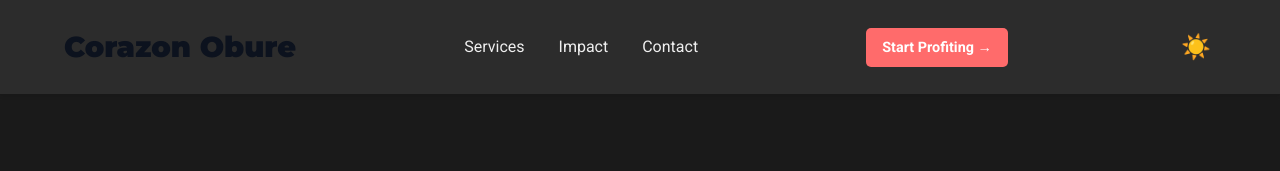
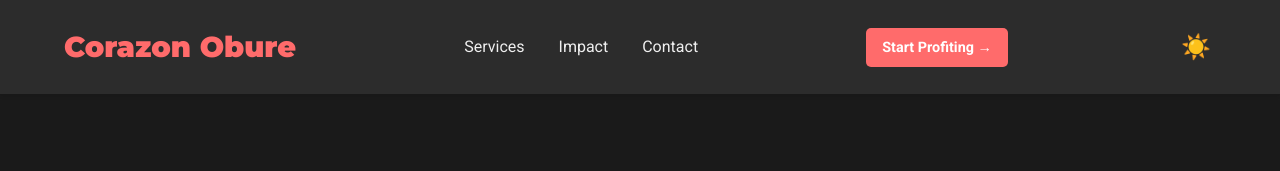
Before and after one commit to corazonwasuna-sudo/corazonwasuna-sudo.github.io, a plain HTML site: page index.html in a window 1280 px wide. Both pictures are taken after a click on the button "Toggle Dark Mode". Shown: the top 171 px of the page. Drawn offline with Linux system fonts and the light colour scheme; no server answers.

Commit message:
Add logo color styling for dark theme

```diff
--- a/index.html
+++ b/index.html
@@ -133,6 +133,10 @@
 
         .theme-dark .btn-icon:hover {
             background-color: rgba(255, 255, 255, 0.1);
+        }
+
+        .theme-dark .logo {
+            color: var(--color-accent);
         }
 
         /* Buttons */
@@ -691,4 +695,4 @@
     </script>
 </body>
 
-</html>
+    </html>
```
